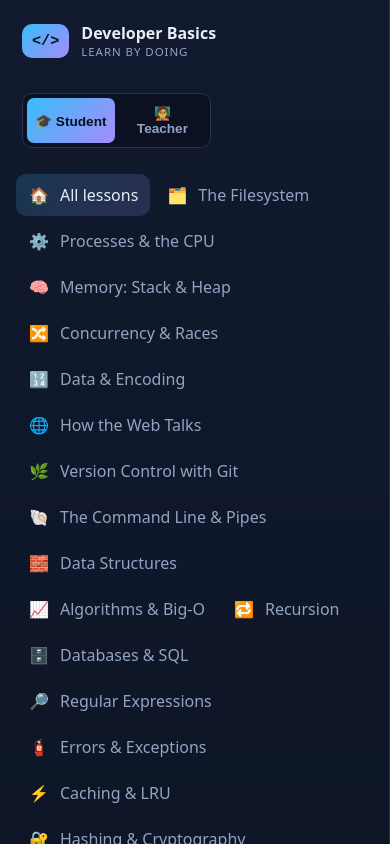
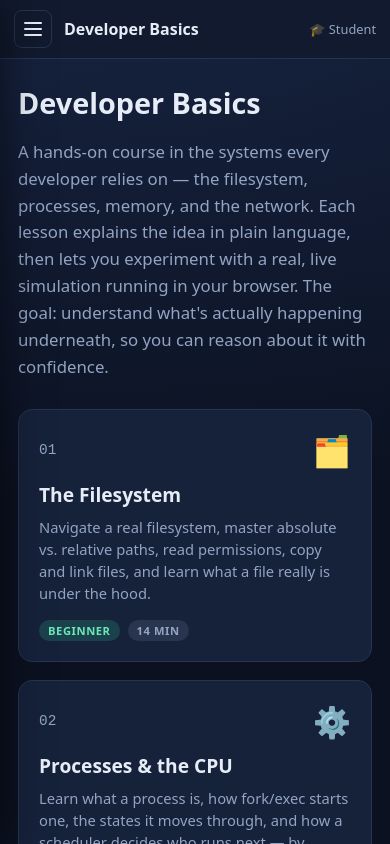
Before and after one commit to manishsharma004/developer-basics, a React (Vite) app: page /#/ in a window 390 px wide. Shown: the top 844 px of the page. Built offline with nearby package versions, Linux system fonts and the light colour scheme.

Commit message:
Add collapsible desktop sidebar and mobile top-bar drawer navigation
Co-authored-by: manishsharma004 <manishsharma004@users.noreply.github.com>

```diff
--- a/src/App.tsx
+++ b/src/App.tsx
@@ -1,4 +1,5 @@
-import { NavLink, Route, Routes } from 'react-router-dom'
+import { useEffect, useState } from 'react'
+import { NavLink, Route, Routes, useLocation } from 'react-router-dom'
 import { lessons } from './lessons/index.tsx'
 import type { Level } from './lessons/meta.ts'
 import Home from './pages/Home.tsx'
@@ -7,33 +8,88 @@ import { useExperience } from './experience/ExperienceContext.tsx'
 import { LessonPlan } from './experience/LessonPlan.tsx'
 
 const LEVELS: Level[] = ['Beginner', 'Intermediate']
-
-function NavItems() {
-  return (
-    <>
-      {lessons.map((lesson) => (
-        <NavLink key={lesson.id} to={lesson.path} className="nav-link">
-          <span className="nav-icon">{lesson.icon}</span>
-          <span>{lesson.title}</span>
-        </NavLink>
-      ))}
-    </>
-  )
-}
+const COLLAPSE_KEY = 'devbasics.sidebarCollapsed'
 
 function App() {
   const { experience, setExperience } = useExperience()
   const teacher = experience === 'teacher'
+  const location = useLocation()
+
+  const [collapsed, setCollapsed] = useState<boolean>(() => {
+    try {
+      return localStorage.getItem(COLLAPSE_KEY) === '1'
+    } catch {
+      return false
+    }
+  })
+  const [mobileOpen, setMobileOpen] = useState(false)
+
+  const toggleCollapsed = () => {
+    setCollapsed((c) => {
+      const next = !c
+      try {
+        localStorage.setItem(COLLAPSE_KEY, next ? '1' : '0')
+      } catch {
+        /* ignore */
+      }
+      return next
+    })
+  }
+
+  // Close the mobile drawer whenever the route changes.
+  useEffect(() => {
+    setMobileOpen(false)
+  }, [location.pathname])
+
+  const closeMobile = () => setMobileOpen(false)
+
+  const renderLink = (to: string, icon: string, label: string, end = false) => (
+    <NavLink to={to} end={end} className="nav-link" title={label} onClick={closeMobile}>
+      <span className="nav-icon">{icon}</span>
+      <span className="nav-label">{label}</span>
+    </NavLink>
+  )
 
   return (
-    <div className={`app${teacher ? ' app--teacher' : ''}`}>
+    <div
+      className={`app${teacher ? ' app--teacher' : ''}${collapsed ? ' app--collapsed' : ''}${
+        mobileOpen ? ' app--mobnav-open' : ''
+      }`}
+    >
+      <header className="topbar">
+        <button
+          className="topbar-toggle"
+          aria-label={mobileOpen ? 'Close navigation' : 'Open navigation'}
+          aria-expanded={mobileOpen}
+          onClick={() => setMobileOpen((o) => !o)}
+        >
+          <span className="hamburger" aria-hidden />
+        </button>
+        <span className="topbar-title">Developer Basics</span>
+        <span className={`topbar-mode${teacher ? ' topbar-mode--teacher' : ''}`}>
+          {teacher ? '🧑‍🏫 Teacher' : '🎓 Student'}
+        </span>
+      </header>
+
+      <button className="mobile-backdrop" aria-label="Close navigation" tabIndex={-1} onClick={closeMobile} />
+
       <aside className="sidebar">
-        <div className="brand">
-          <span className="brand-mark">{'</>'}</span>
-          <div>
-            <div className="brand-title">Developer Basics</div>
-            <div className="brand-sub">{teacher ? 'teach with confidence' : 'learn by doing'}</div>
+        <div className="sidebar-head">
+          <div className="brand">
+            <span className="brand-mark">{'</>'}</span>
+            <div className="brand-text">
+              <div className="brand-title">Developer Basics</div>
+              <div className="brand-sub">{teacher ? 'teach with confidence' : 'learn by doing'}</div>
+            </div>
           </div>
+          <button
+            className="collapse-btn"
+            aria-label={collapsed ? 'Expand sidebar' : 'Collapse sidebar'}
+            title={collapsed ? 'Expand sidebar' : 'Collapse sidebar'}
+            onClick={toggleCollapsed}
+          >
+            {collapsed ? '»' : '«'}
+          </button>
         </div>
 
         <div className="exp-switch" role="tablist" aria-label="Experience">
@@ -42,24 +98,25 @@ function App() {
             aria-selected={!teacher}
             className={`exp-btn${!teacher ? ' exp-btn--active' : ''}`}
             onClick={() => setExperience('student')}
+            title="Student experience"
           >
-            🎓 Student
+            <span className="exp-icon">🎓</span>
+            <span className="exp-label">Student</span>
           </button>
           <button
             role="tab"
             aria-selected={teacher}
             className={`exp-btn${teacher ? ' exp-btn--active' : ''}`}
             onClick={() => setExperience('teacher')}
+            title="Teacher experience"
           >
-            🧑‍🏫 Teacher
+            <span className="exp-icon">🧑‍🏫</span>
+            <span className="exp-label">Teacher</span>
           </button>
         </div>
 
         <nav className="nav">
-          <NavLink to="/" end className="nav-link">
-            <span className="nav-icon">{teacher ? '📋' : '🏠'}</span>
-            <span>{teacher ? 'Curriculum' : 'All lessons'}</span>
-          </NavLink>
+          {renderLink('/', teacher ? '📋' : '🏠', teacher ? 'Curriculum' : 'All lessons', true)}
 
           {teacher ? (
             LEVELS.map((level) => {
@@ -69,22 +126,40 @@ function App() {
                 <div key={level} className="nav-group">
                   <div className="nav-group-title">{level}</div>
                   {group.map((lesson) => (
-                    <NavLink key={lesson.id} to={lesson.path} className="nav-link">
+                    <NavLink
+                      key={lesson.id}
+                      to={lesson.path}
+                      className="nav-link"
+                      title={lesson.title}
+                      onClick={closeMobile}
+                    >
                       <span className="nav-icon">{lesson.icon}</span>
-                      <span>{lesson.title}</span>
+                      <span className="nav-label">{lesson.title}</span>
                     </NavLink>
                   ))}
                 </div>
               )
             })
           ) : (
-            <NavItems />
+            lessons.map((lesson) => (
+              <NavLink
+                key={lesson.id}
+                to={lesson.path}
+                className="nav-link"
+                title={lesson.title}
+                onClick={closeMobile}
+              >
+                <span className="nav-icon">{lesson.icon}</span>
+                <span className="nav-label">{lesson.title}</span>
+              </NavLink>
+            ))
           )}
         </nav>
 
         <div className="sidebar-footer">
           <a href="https://github.com/manishsharma004/developer-basics" target="_blank" rel="noreferrer">
-            View source
+            <span className="nav-icon">↗</span>
+            <span className="nav-label">View source</span>
           </a>
         </div>
       </aside>
--- a/src/index.css
+++ b/src/index.css
@@ -44,9 +44,14 @@ a {
 
 /* Layout ------------------------------------------------------------------ */
 .app {
+  --sidebar-w: 264px;
   display: grid;
-  grid-template-columns: 264px 1fr;
+  grid-template-columns: var(--sidebar-w) 1fr;
   min-height: 100vh;
+  transition: grid-template-columns 0.2s ease;
+}
+.app--collapsed {
+  --sidebar-w: 76px;
 }
 
 .sidebar {
@@ -509,30 +514,8 @@ a {
 }
 
 /* Responsive -------------------------------------------------------------- */
-@media (max-width: 820px) {
-  .app {
-    grid-template-columns: 1fr;
-  }
-  .sidebar {
-    position: static;
-    height: auto;
-    flex-direction: row;
-    align-items: center;
-    flex-wrap: wrap;
-    gap: 8px;
-  }
-  .nav {
-    flex-direction: row;
-    flex-wrap: wrap;
-  }
-  .sidebar-footer {
-    margin: 0 0 0 auto;
-    padding: 0;
-  }
-  .demo-split {
-    grid-template-columns: 1fr;
-  }
-}
+/* Responsive navigation (collapse + mobile drawer) is defined at the end of
+   this file so its rules win over the base layout. */
 
 /* Runtime banner + spinner ------------------------------------------------ */
 .runtime-banner {
@@ -2489,3 +2472,258 @@ a {
   gap: 12px;
   align-items: flex-start;
 }
+
+/* =========================================================================
+   Collapsible sidebar (desktop) + mobile top bar & drawer
+   ========================================================================= */
+
+.sidebar-head {
+  display: flex;
+  align-items: flex-start;
+  justify-content: space-between;
+  gap: 8px;
+  margin-bottom: 18px;
+}
+.sidebar-head .brand {
+  margin-bottom: 0;
+}
+.brand-text {
+  min-width: 0;
+}
+
+.collapse-btn {
+  flex-shrink: 0;
+  width: 28px;
+  height: 28px;
+  border-radius: 8px;
+  border: 1px solid var(--border);
+  background: #0b1120;
+  color: var(--muted);
+  cursor: pointer;
+  font-size: 0.95rem;
+  line-height: 1;
+  transition: color 0.15s, border-color 0.15s;
+}
+.collapse-btn:hover {
+  color: var(--text);
+  border-color: var(--accent);
+}
+
+.exp-icon {
+  display: none;
+}
+.exp-btn {
+  display: flex;
+  align-items: center;
+  justify-content: center;
+  gap: 6px;
+}
+
+.sidebar-footer a {
+  display: flex;
+  align-items: center;
+  gap: 10px;
+  color: var(--muted);
+  text-decoration: none;
+}
+.sidebar-footer a:hover {
+  color: var(--text);
+}
+
+/* Top bar (mobile only) + backdrop --------------------------------------- */
+.topbar {
+  display: none;
+}
+.topbar-toggle {
+  background: transparent;
+  border: 1px solid var(--border);
+  border-radius: 8px;
+  width: 38px;
+  height: 38px;
+  display: inline-flex;
+  align-items: center;
+  justify-content: center;
+  cursor: pointer;
+}
+.hamburger,
+.hamburger::before,
+.hamburger::after {
+  display: block;
+  width: 18px;
+  height: 2px;
+  background: var(--text);
+  border-radius: 2px;
+  position: relative;
+  transition: transform 0.2s ease, opacity 0.2s ease;
+}
+.hamburger::before,
+.hamburger::after {
+  content: '';
+  position: absolute;
+  left: 0;
+}
+.hamburger::before { top: -6px; }
+.hamburger::after { top: 6px; }
+.app--mobnav-open .hamburger {
+  background: transparent;
+}
+.app--mobnav-open .hamburger::before {
+  transform: translateY(6px) rotate(45deg);
+}
+.app--mobnav-open .hamburger::after {
+  transform: translateY(-6px) rotate(-45deg);
+}
+.topbar-title {
+  font-weight: 700;
+}
+.topbar-mode {
+  margin-left: auto;
+  font-size: 0.8rem;
+  color: var(--muted);
+}
+
+.mobile-backdrop {
+  display: none;
+  border: none;
+  padding: 0;
+}
+
+/* Collapsed sidebar (desktop) -------------------------------------------- */
+.app--collapsed .sidebar {
+  padding: 22px 10px;
+}
+.app--collapsed .sidebar-head {
+  flex-direction: column-reverse;
+  align-items: center;
+  gap: 12px;
+}
+.app--collapsed .brand {
+  justify-content: center;
+  padding: 0;
+}
+.app--collapsed .brand-text,
+.app--collapsed .nav-label,
+.app--collapsed .exp-label,
+.app--collapsed .nav-group-title {
+  display: none;
+}
+.app--collapsed .exp-icon {
+  display: inline;
+}
+.app--collapsed .exp-switch {
+  flex-direction: column;
+  gap: 4px;
+  padding: 4px;
+}
+.app--collapsed .nav-link {
+  justify-content: center;
+  padding: 10px 0;
+}
+.app--collapsed .nav-icon {
+  width: auto;
+}
+.app--collapsed .nav-group {
+  margin-top: 6px;
+  border-top: 1px solid var(--border);
+  padding-top: 6px;
+}
+.app--collapsed .sidebar-footer a {
+  justify-content: center;
+}
+
+/* Mobile: top bar + off-canvas drawer (LAST so it overrides the above) --- */
+@media (max-width: 860px) {
+  .app {
+    grid-template-columns: 1fr;
+  }
+  .topbar {
+    display: flex;
+    align-items: center;
+    gap: 12px;
+    position: sticky;
+    top: 0;
+    z-index: 50;
+    background: var(--bg-elev);
+    border-bottom: 1px solid var(--border);
+    padding: 10px 14px;
+  }
+
+  .sidebar {
+    position: fixed;
+    top: 0;
+    left: 0;
+    bottom: 0;
+    height: 100vh;
+    width: 284px;
+    max-width: 85vw;
+    z-index: 60;
+    transform: translateX(-100%);
+    transition: transform 0.25s ease;
+    box-shadow: 0 0 40px rgba(0, 0, 0, 0.55);
+  }
+  .app--mobnav-open .sidebar {
+    transform: translateX(0);
+  }
+
+  .mobile-backdrop {
+    display: block;
+    position: fixed;
+    inset: 0;
+    background: rgba(2, 6, 16, 0.55);
+    z-index: 55;
+    opacity: 0;
+    pointer-events: none;
+    transition: opacity 0.25s ease;
+  }
+  .app--mobnav-open .mobile-backdrop {
+    opacity: 1;
+    pointer-events: auto;
+  }
+
+  .collapse-btn {
+    display: none;
+  }
+
+  /* Inside the drawer, always show the full (expanded) sidebar even if the
+     desktop state was collapsed. */
+  .app--collapsed .sidebar {
+    padding: 22px 16px;
+  }
+  .app--collapsed .sidebar-head {
+    flex-direction: row;
+    align-items: flex-start;
+  }
+  .app--collapsed .brand {
+    justify-content: flex-start;
+  }
+  .app--collapsed .brand-text,
+  .app--collapsed .nav-label,
+  .app--collapsed .nav-group-title {
+    display: block;
+  }
+  .app--collapsed .exp-label {
+    display: inline;
+  }
+  .app--collapsed .exp-icon {
+    display: none;
+  }
+  .app--collapsed .exp-switch {
+    flex-direction: row;
+  }
+  .app--collapsed .nav-link {
+    justify-content: flex-start;
+    padding: 10px 12px;
+  }
+  .app--collapsed .nav-group {
+    border-top: none;
+    padding-top: 0;
+  }
+
+  .content {
+    padding: 24px 18px;
+  }
+  .demo-split,
+  .demo-split--wide {
+    grid-template-columns: 1fr;
+  }
+}
```
